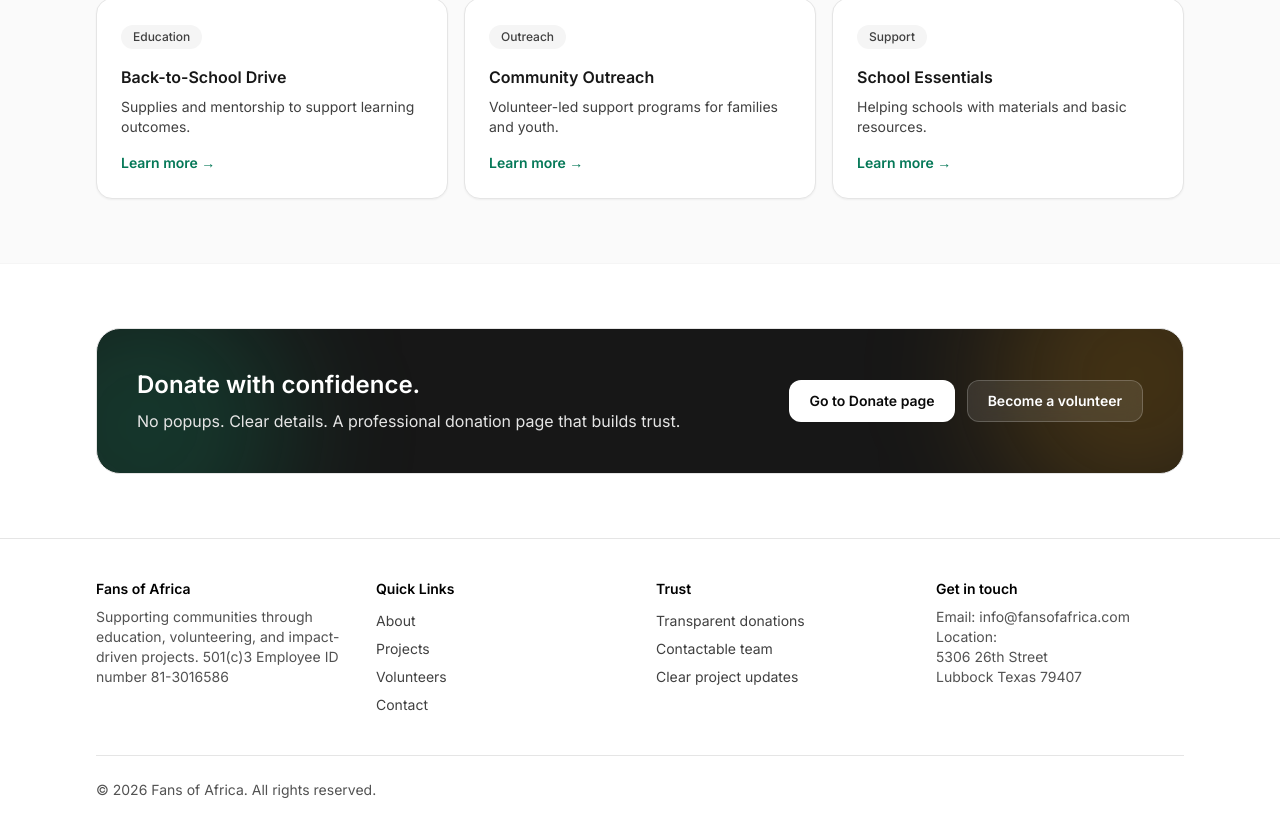
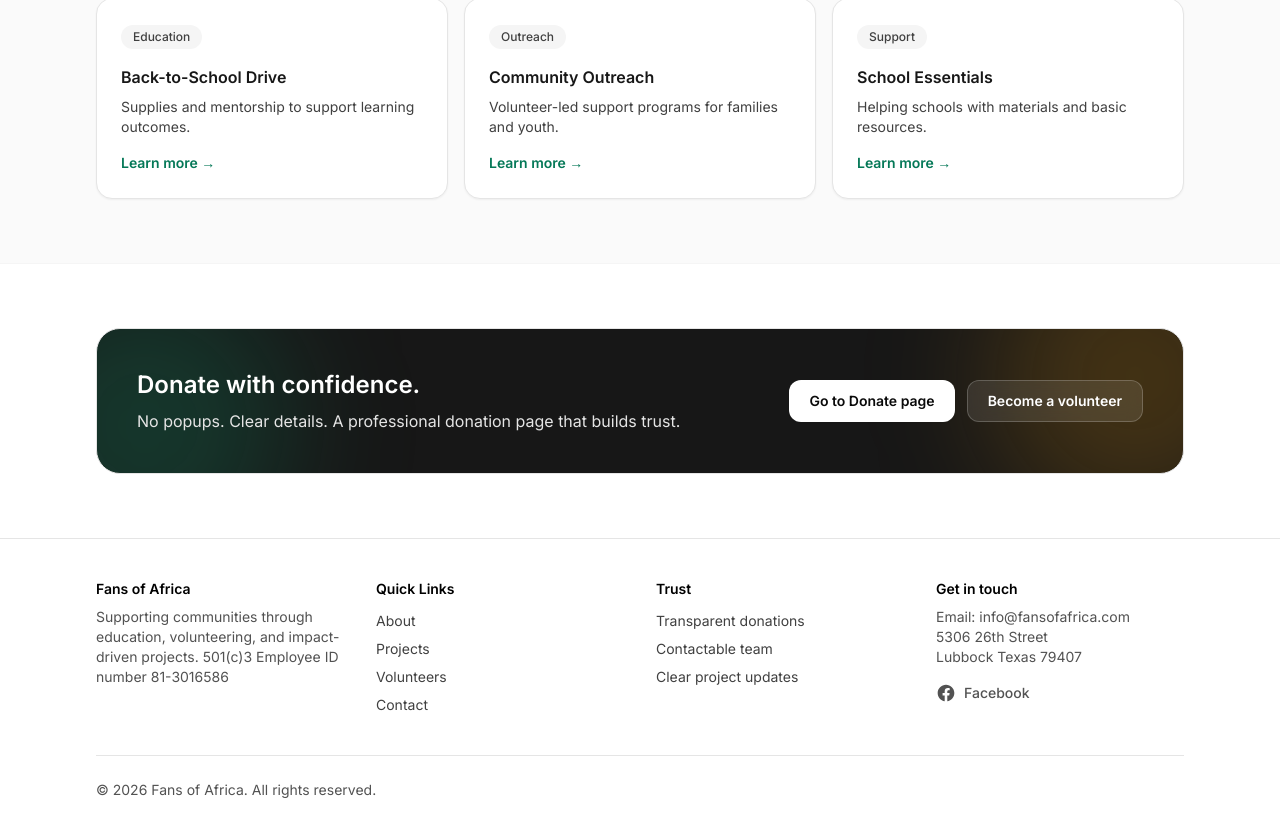
Before and after one commit to dampknet/fans-of-africa, a Next.js app: page / in a window 1280 px wide. Shown: the part 1576-2400 px from the top of the page. Built offline with nearby package versions, Linux system fonts and the light colour scheme.

Commit message:
added facebook link

```diff
--- a/src/components/footer.tsx
+++ b/src/components/footer.tsx
@@ -1,5 +1,8 @@
 import Link from "next/link";
 import Container from "./ui/container";
+
+const FACEBOOK_URL =
+  "https://www.facebook.com/share/1AgvVHKAps/?mibextid=wwXIfr";
 
 export default function Footer() {
   return (
@@ -41,14 +44,37 @@ export default function Footer() {
             </div>
           </div>
 
-          <div>
+         <div>
             <p className="text-sm font-semibold">Get in touch</p>
+
             <p className="mt-2 text-sm text-neutral-600">
               Email: info@fansofafrica.com
             </p>
-            <p className="text-sm text-neutral-600">Location:</p>
             <p className="text-sm text-neutral-600">5306 26th Street</p>
-            <p className="text-sm text-neutral-600">Lubbock Texas 79407 </p>
+            <p className="text-sm text-neutral-600">Lubbock Texas 79407</p>
+
+            {/* Social */}
+            <div className="mt-4">
+              <a
+                href={FACEBOOK_URL}
+                target="_blank"
+                rel="noopener noreferrer"
+                className="inline-flex items-center gap-2 text-neutral-600 transition hover:text-emerald-700"
+                aria-label="Visit our Facebook page"
+              >
+                {/* Facebook SVG */}
+                <svg
+                  xmlns="http://www.w3.org/2000/svg"
+                  viewBox="0 0 24 24"
+                  fill="currentColor"
+                  className="h-5 w-5"
+                >
+                  <path d="M22 12.07C22 6.48 17.52 2 12 2S2 6.48 2 12.07c0 4.99 3.66 9.13 8.44 9.93v-7.02H7.9v-2.91h2.54V9.84c0-2.5 1.49-3.88 3.77-3.88 1.09 0 2.23.2 2.23.2v2.46h-1.26c-1.24 0-1.63.78-1.63 1.58v1.9h2.78l-.44 2.91h-2.34V22c4.78-.8 8.44-4.94 8.44-9.93z" />
+                </svg>
+
+                <span className="text-sm font-medium">Facebook</span>
+              </a>
+            </div>
           </div>
         </div>
 
```
